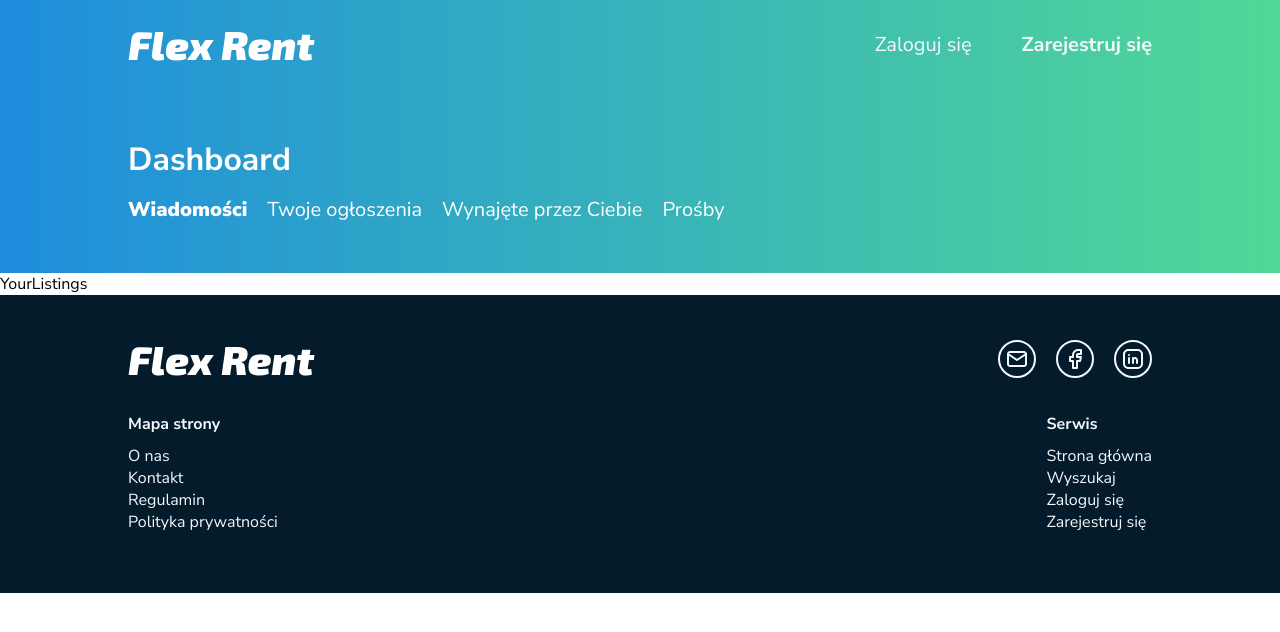
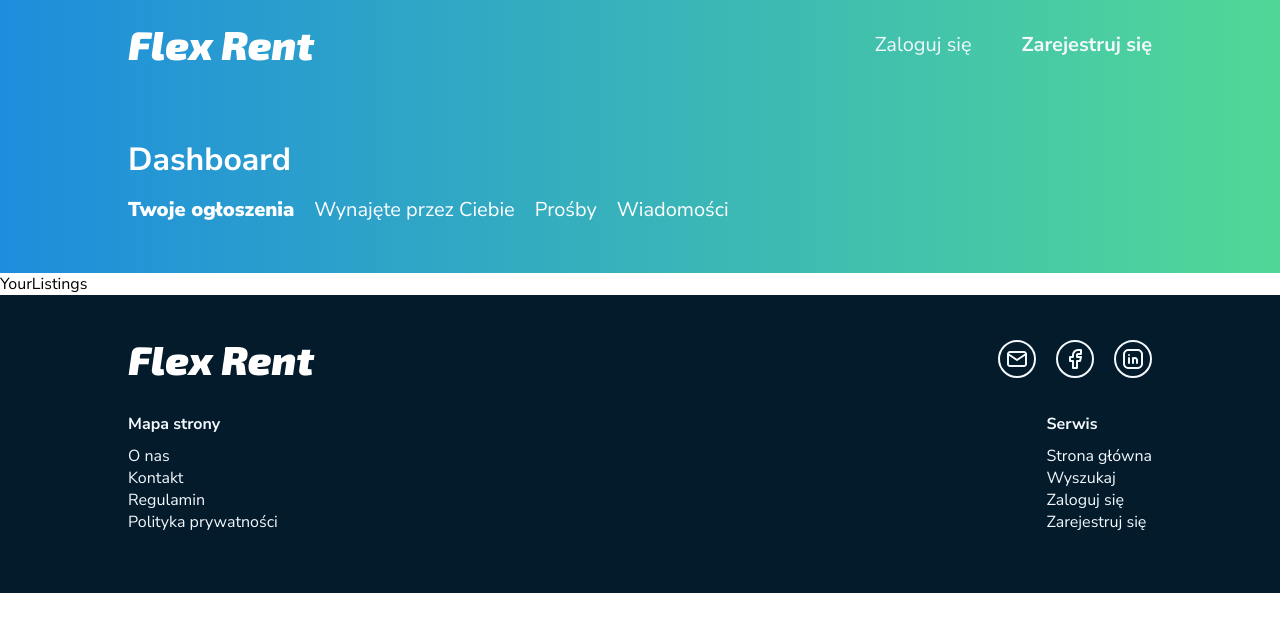
Before and after one commit to MatMarrrrr/Flex-Rent-Frontend, a React (Vite) app: page /dashboard in a window 1280 px wide. Shown: the top 632 px of the page. Built offline with nearby package versions, Linux system fonts and the light colour scheme.

Commit message:
Changed default section in dashboard

```diff
--- a/src/components/ui/DashboardNavigation.tsx
+++ b/src/components/ui/DashboardNavigation.tsx
@@ -8,7 +8,7 @@ import DashboardNavigationList from "../elements/DashboardNavigationList";
 const DashboardNavigation = () => {
   const location = useLocation();
   const [isOpen, setIsOpen] = useState<boolean>(false);
-  const defaultSection = "messages";
+  const defaultSection = "your-listings";
 
   const toggleMenu = () => {
     setIsOpen(!isOpen);
--- a/src/consts/dashboardNavigationItems.ts
+++ b/src/consts/dashboardNavigationItems.ts
@@ -1,6 +1,6 @@
 export const navigationItems = [
-  { label: "Wiadomości", path: "messages" },
   { label: "Twoje ogłoszenia", path: "your-listings" },
   { label: "Wynajęte przez Ciebie", path: "your-rentals" },
   { label: "Prośby", path: "requests" },
+  { label: "Wiadomości", path: "messages" },
 ];
--- a/src/pages/DashboardPage.tsx
+++ b/src/pages/DashboardPage.tsx
@@ -13,9 +13,9 @@ export default function DashboardPage() {
       <Content>
         <Routes>
           <Route path="your-listings" element={<YourListings />} />
-          <Route path="messages" element={<Messages />} />
           <Route path="your-rentals" element={<YourRentals />} />
           <Route path="requests" element={<Requests />} />
+          <Route path="messages" element={<Messages />} />
 
           <Route path="*" element={<YourListings />} />
         </Routes>
```
